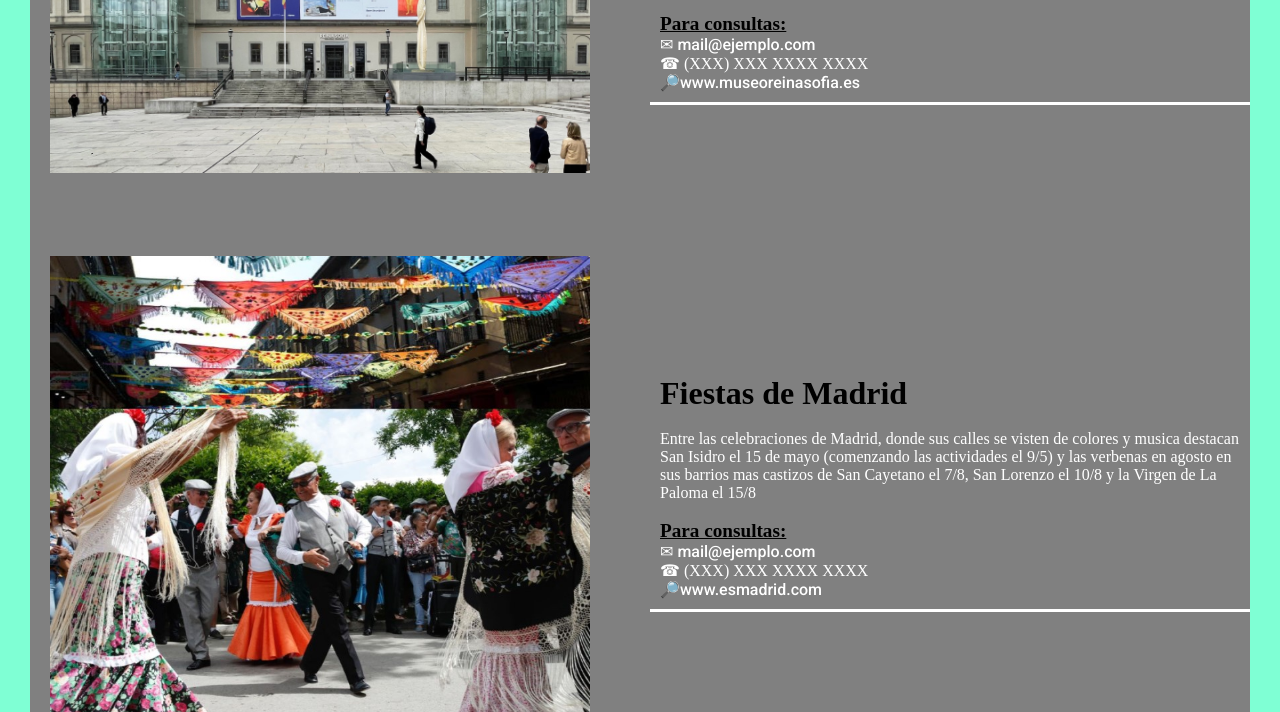
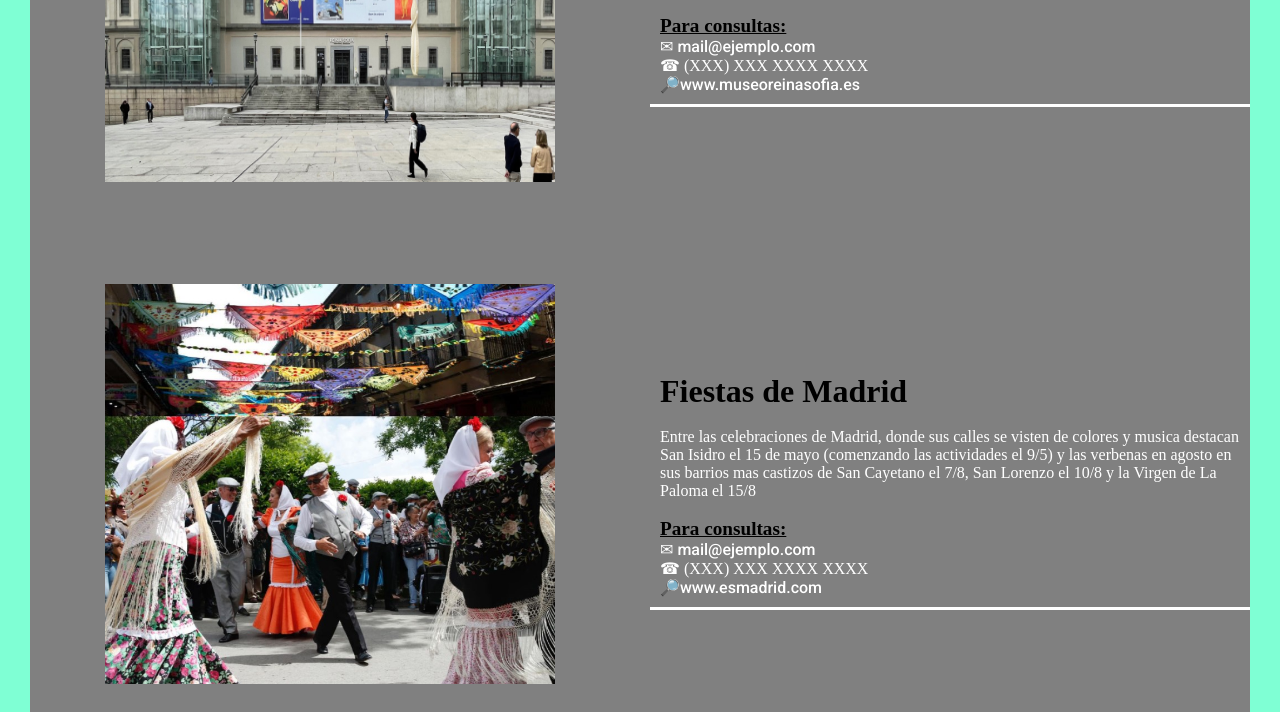
Before and after one commit to CarlaFulcco/TIF-Turismo, a plain HTML site: page Actividades.html in a window 1280 px wide. Shown: the part 350-1062 px from the top of the page. Drawn offline with Linux system fonts and the light colour scheme.

Commit message:
historia?
git commit -m histtoria
git commit -mhistoria?

```diff
--- a/style/style.css
+++ b/style/style.css
@@ -100,8 +100,8 @@ header{
 
 /*GRID*/
 .hotel-item-img{
-    width: 90%;
-    height: auto;
+    width: 450px;
+    height: 400px;
     margin: 20px;
 
 }
```
